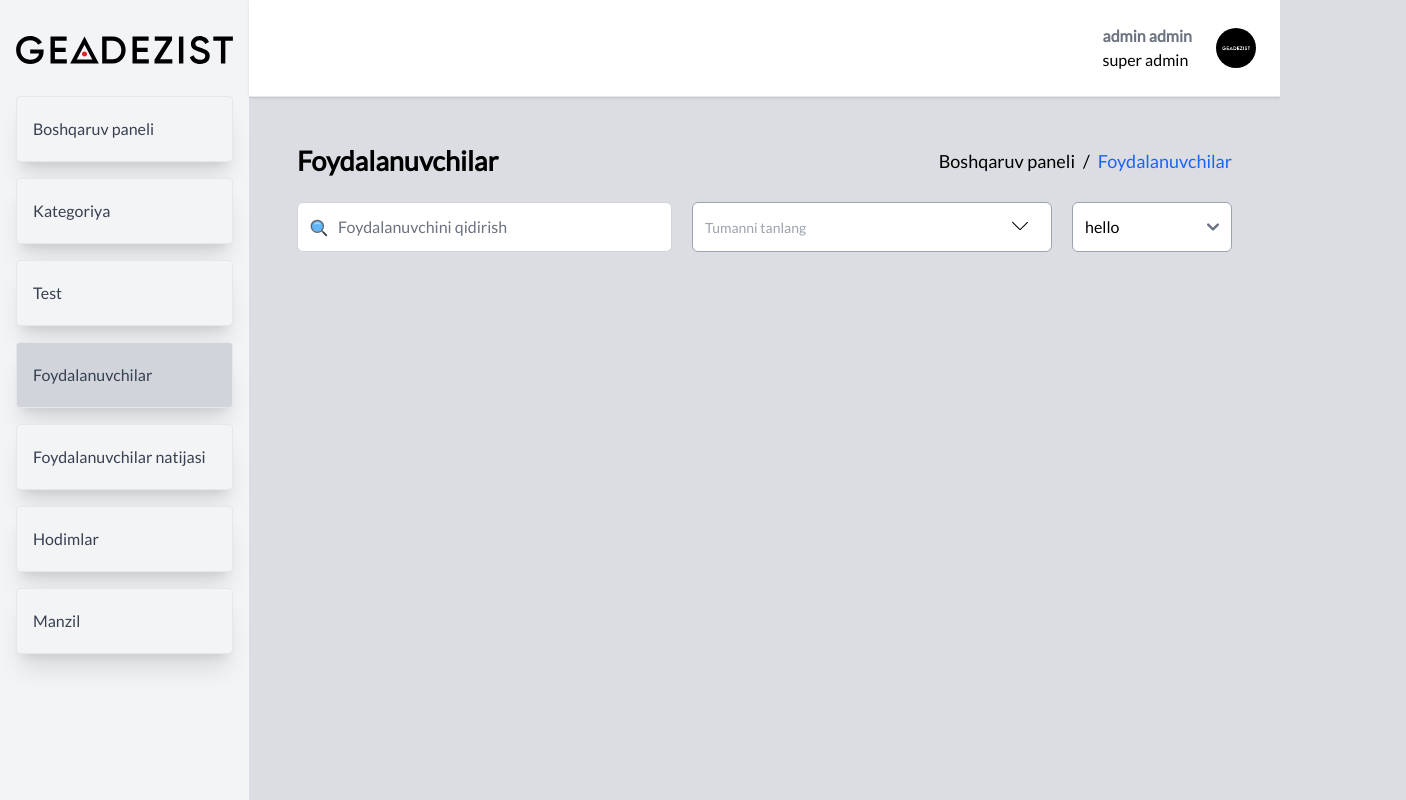
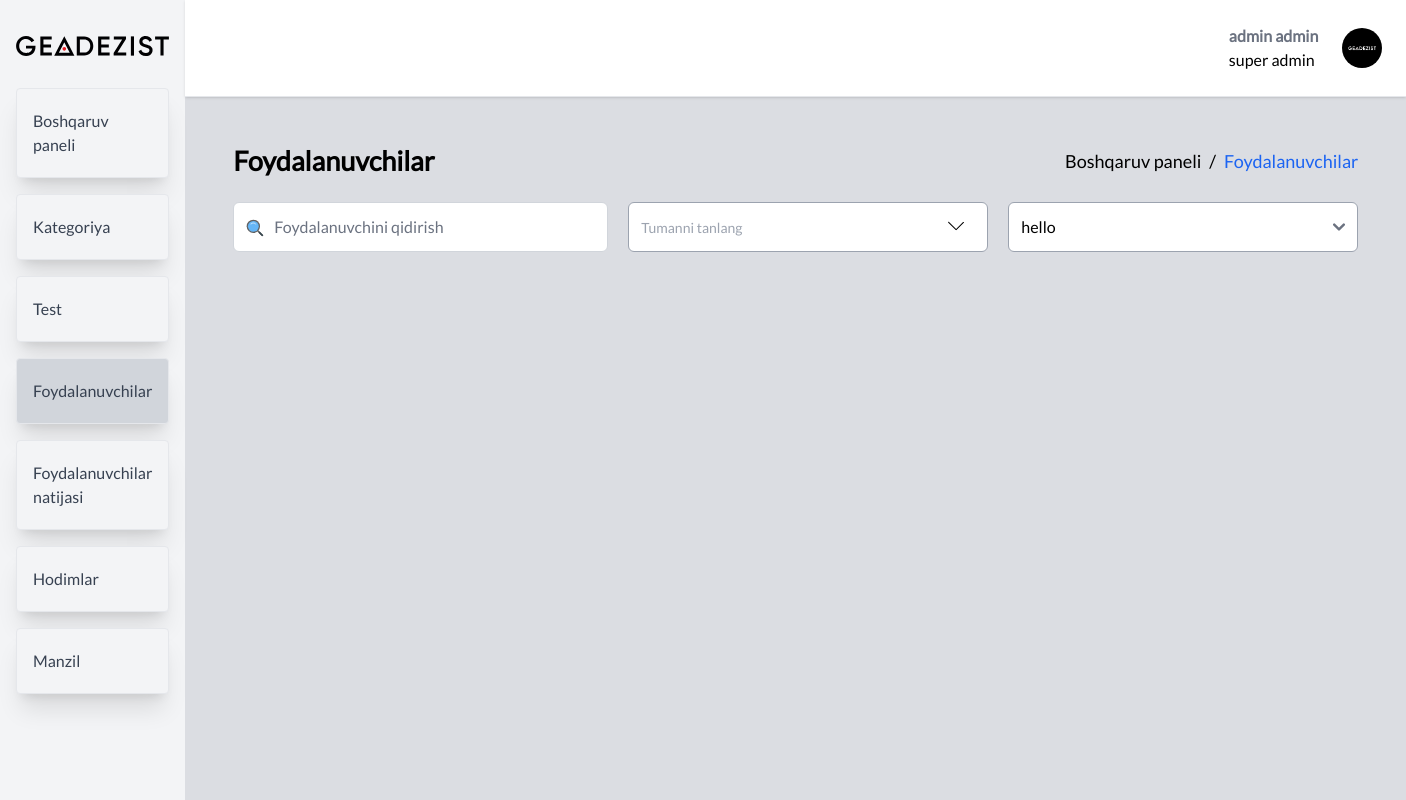
Before and after one commit to jasurhaydarovcode/GEADEZIST, a React (Vite) app: page /all-user in a window 1280 px wide. Shown: the whole page, 1406 px wide, since content can reach past the window. Built offline with nearby package versions, Linux system fonts and the light colour scheme.

Commit message:
update A

```diff
--- a/src/pages/AllUser.tsx
+++ b/src/pages/AllUser.tsx
@@ -39,7 +39,7 @@
                     <input type="text" className="min-w-[260px] w-[360px] rounded-md h-[50px] placeholder:font-extralight placeholder-gray-400 border-gray-400  placeholder:text-[14px] " placeholder="Tumanni tanlang" />
                     <SlArrowDown className="absolute ml-[320px] mt-4" />
                   </div>
-                  <select className="max-w-[160px] w-[375px] text-gray-40 rounded-md h-[50px] placeholder:font-extralight placeholder-gray-400 border-gray-400  placeholder:text-[14px] ">
+                  <select className="max-w-[350px] w-[375px] text-gray-40 rounded-md h-[50px] placeholder:font-extralight placeholder-gray-400 border-gray-400  placeholder:text-[14px] ">
                     <option value="">hello</option>
                     <option value="">byey</option>
                     <option value="">mthf</option>
```
